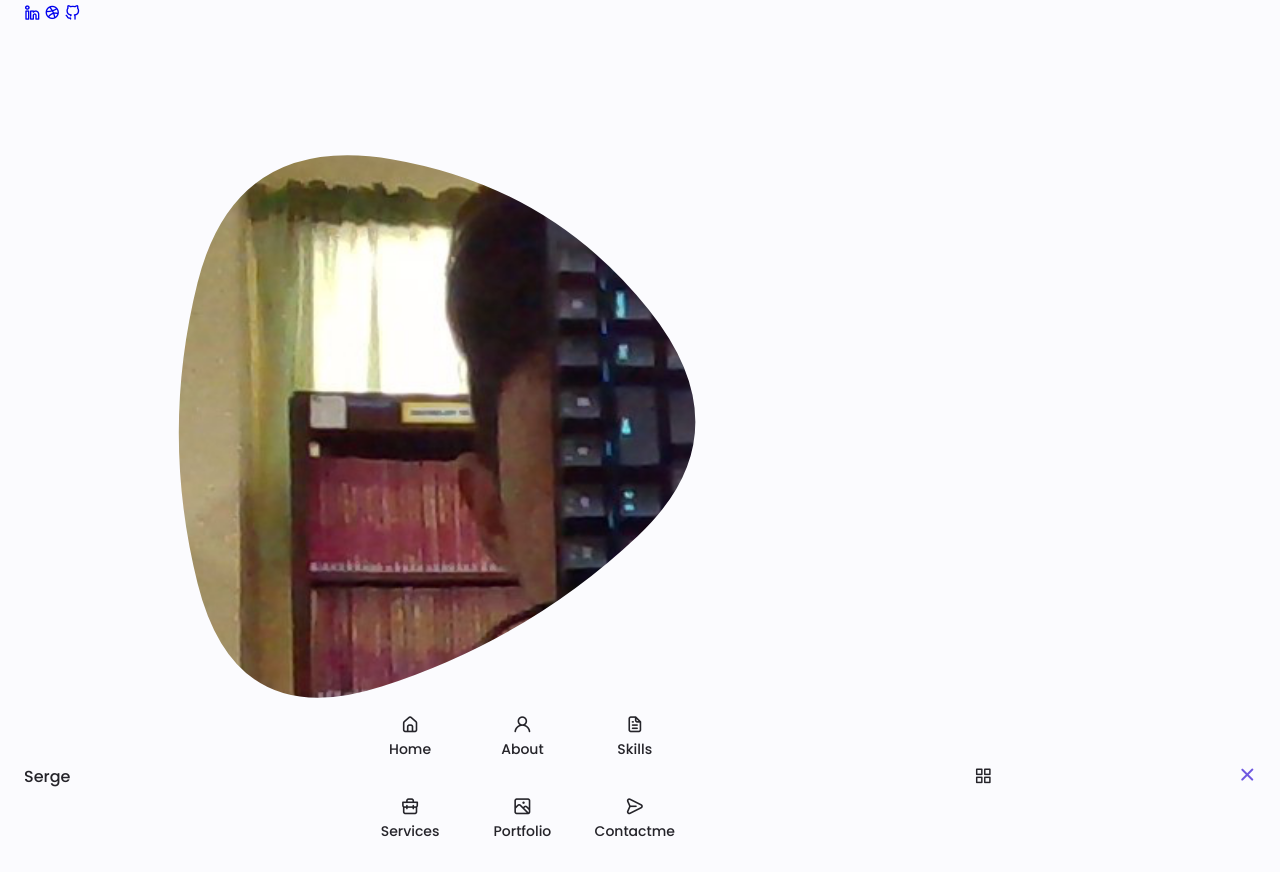
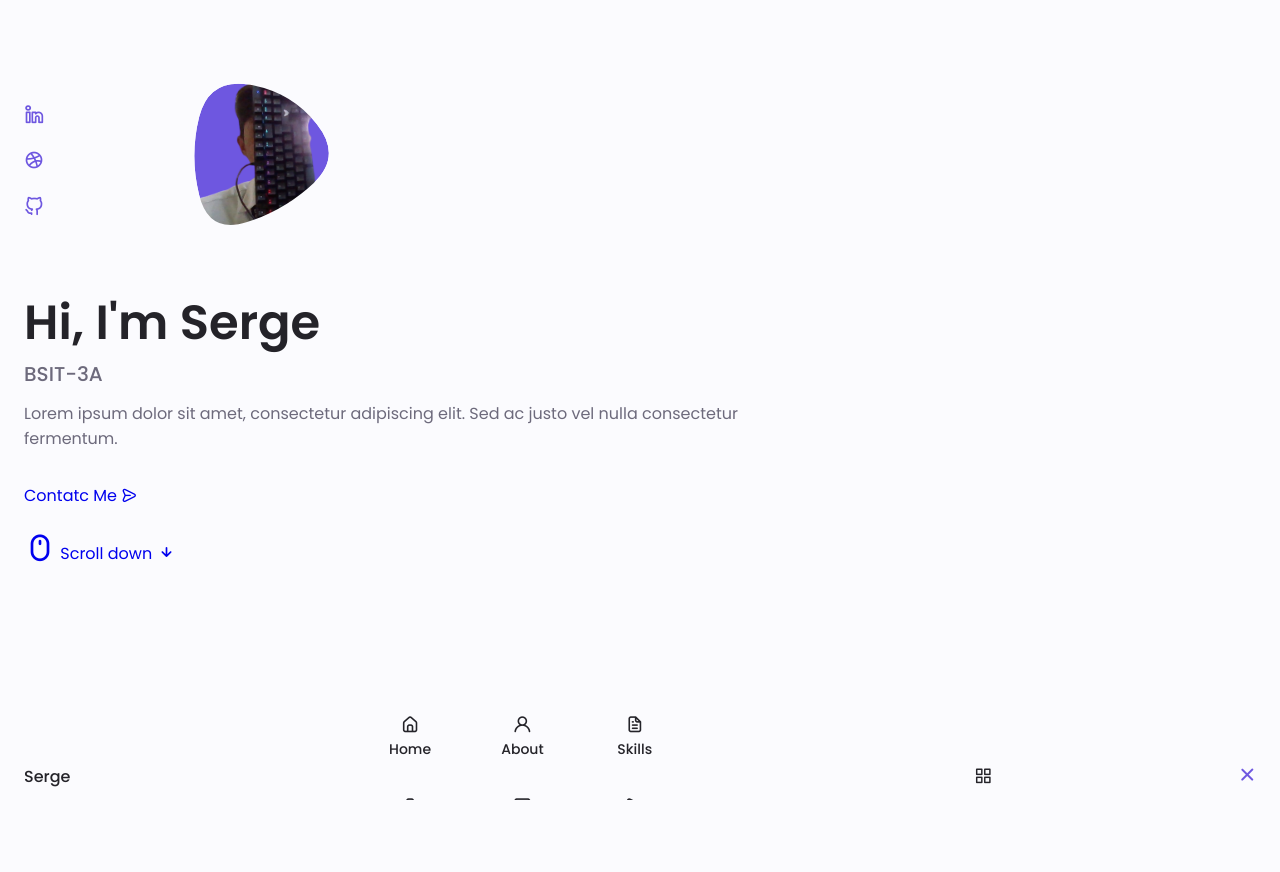
Before and after one commit to Nikoz11/2024_BSIT-3A_HYTECH_Serge-Nikolai-Andrico, a PHP site: page / in a window 1280 px wide. After the commit the page ends 800 px from the top, so only its background shows below. Run offline with PHP 8.4, Linux system fonts and the light colour scheme.

Commit message:
Add files via upload

```diff
--- a/RESPONSIVE_PORTFOLIO_AndricoSN/assets/css/styles.css
+++ b/RESPONSIVE_PORTFOLIO_AndricoSN/assets/css/styles.css
@@ -254,3 +254,89 @@ img{
 .show-menu{
     bottom: 0;
 }
+
+/* -----------HOME------------- */
+.home__container{
+    gap: 1rem;
+}
+
+.home__content{
+    grid-template-columns: .5fr 3fr;
+    padding-top: 3.5rem;
+    align-items: center;
+}
+
+.home__social{
+    display: grid;
+    grid-template-columns: max-content;
+    row-gap: 1rem;
+}
+
+.home__social-icon{
+    font-size: 1.25rem;
+    color: var(--first-color);
+}
+
+.home__social-icon:hover{
+    color: var(--first-color-alt);
+}
+
+.home__blob{
+    width: 200px;
+    fill: var(--first-color);
+}
+
+/* ================================================================ */
+/* adjust later for the image on the profile with the blob */
+/* .home__blob-img{
+    width: 170px;
+} */
+
+.home__data{
+    grid-column: 1/3;
+}
+
+.home__title{
+    font-size: var(--big-font-size);
+}
+
+.home__subtitle{
+    font-size: var(--h3-font-size);
+    color: var(--text-color);
+    font-weight: var(--font-medium);
+    margin-bottom: var(--mb-0-75);
+}
+
+.home__description{
+    margin-bottom: var(--mb-2);
+}
+
+.home__scroll{
+    /* display: none; */
+}
+
+.home__scroll-button{
+    color: var(--first-color);
+    transition: .3s;
+}
+
+.home__scroll-button:hover{
+    transform: translateY(.25rem);
+}
+
+.home__scroll-mouse{
+    font-size: 2rem;
+}
+
+.home__scroll-name{
+    font-size: var(--small-font-size);
+    color: var(--title-color);
+    font-weight: var(--font-medium);
+    margin-right: var(--mb-0-25);
+}
+
+.home__scroll-arrow{
+    font-size: 1.25rem;
+}
+
+/*---------------BUTTONS-------------------- */
--- a/RESPONSIVE_PORTFOLIO_AndricoSN/index.html
+++ b/RESPONSIVE_PORTFOLIO_AndricoSN/index.html
@@ -98,6 +98,7 @@
                     <svg class="home__blob" id="10015.io" viewBox="0 0 480 480"
                     xmlns="http://www.w3.org/2000/svg"
                     xmlns:xlink="http://www.w3.org/1999/xlink" >
+
                     <mask id="mask0" mask-type="alpha">
                         <path  d="M383.5,304.5Q315,369,223.5,
                         398.5Q132,428,108.5,334Q85,240,108.5,146Q132,52,
@@ -107,10 +108,29 @@
                         <path  d="M383.5,304.5Q315,369,223.5,
                         398.5Q132,428,108.5,334Q85,240,108.5,146Q132,52,
                         230.5,69Q329,86,390.5,163Q452,240,383.5,304.5Z" />
-                        <image class="home__blob-image" xlink:href="assets/img/try.png"/>
+<!-- --------------------------------------------To adjust the profile Axis------------------------------ -->
+                        <image class="home__blob-img" x='12' y='18' xlink:href="assets/img/try3.png"/>
+<!-- -------------------------------------------------A------A------------------------ -->
+
                     </g>
                     </svg>
                 </div>
+                <div class="home__data">
+                    <h1 class="home__title">Hi, I'm Serge</h1>
+                    <h3 class="home__subtitle">BSIT-3A</h3>
+                    <p class="home__description">Lorem ipsum dolor sit amet, consectetur
+                        adipiscing elit. Sed ac justo vel nulla consectetur fermentum.</p>
+                    <a href="#contact" class="button button--flex">
+                        Contatc Me <i class="uil uil-message button__icon"></i>
+                    </a>
+                </div>
+            </div>
+            <div class="home__scroll">
+                <a href="#about" class="home_scroll-button button--flex">
+                    <i class="uil uil-mouse-alt home__scroll-mouse"></i>
+                    <span class="home_-scroll-name">Scroll down</span>
+                    <i class="uil uil-arrow-down home__scroll-arrow"></i>
+                </a>
             </div>
         </div>
     </section>
```
Also changed, not shown: RESPONSIVE_PORTFOLIO_AndricoSN/assets/img/try2.png (added), RESPONSIVE_PORTFOLIO_AndricoSN/assets/img/try3.png (added), 2 other files.
